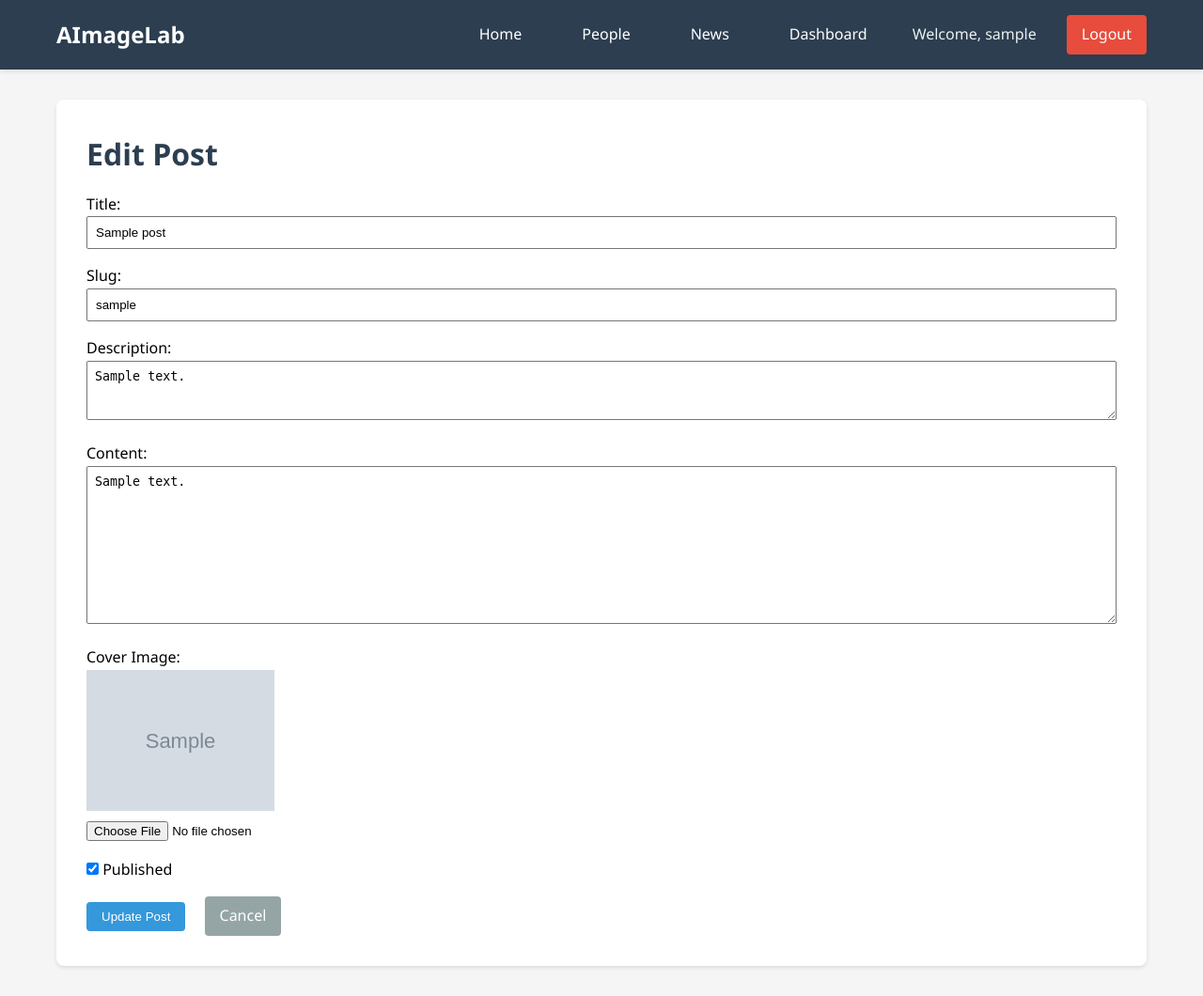
After one commit to AImageLab-zip/aimagelab-website, a Django app: a page that uses docker-site/main/templates/main/post_edit.html in a window 1280 px wide. The commit adds this page. Shown: the whole page at 94% size. Run offline with Django 4.2, Linux system fonts and the light colour scheme; a user stored in the database is signed in; tables that the repository leaves empty hold one stand-in row (values such as "Sample post"); grey boxes marked "Sample" are stand-in pictures; parts of the project's set-up code (start-up, migrations or seed data) failed here and were passed over.

Commit message:
single post, with edit option

```diff
--- a/docker-site/main/templates/main/news.html
+++ b/docker-site/main/templates/main/news.html
@@ -10,7 +10,7 @@
  {% if user.is_authenticated %}
     <div style="margin-top: 2rem; padding: 1.5rem; background-color: #ecf0f1; border-radius: 4px;">
     <h2>Add a new post</h2>
-    <form method="post" action="{% url 'add_post' %}" enctype="multipart/form-data">
+    <form method="post" action="{% url 'post_add' %}" enctype="multipart/form-data">
         {% csrf_token %}
         <div>
             <label>Title:</label><br>
@@ -44,11 +44,12 @@
  {% endif %}
     {% for post in posts %}
     <article>
-        <h2>{{ post.title }}</h2>
+        <h2><a href="{% url 'single' post.slug %}" style="text-decoration: none; color: #2c3e50;">{{ post.title }}</a></h2>
         <p><small>{{ post.published_at|date:"F d, Y" }}</small></p>
         {% if post.description %}
         <p>{{ post.description }}</p>
         {% endif %}
+        <a href="{% url 'single' post.slug %}">Read more →</a>
     </article>
     {% empty %}
     <p>No news available.</p>
--- /dev/null
+++ b/docker-site/main/templates/main/post_edit.html
@@ -0,0 +1,45 @@
+{% extends 'main/base.html' %}
+
+{% block title %}Edit Post - AImageLab{% endblock %}
+
+{% block content %}
+<div class="card">
+    <h1>Edit Post</h1>
+    <form method="post" enctype="multipart/form-data">
+        {% csrf_token %}
+        <div>
+            <label>Title:</label><br>
+            <input type="text" name="title" value="{{ post.title }}" required style="width: 100%; padding: 0.5rem;">
+        </div>
+        <div style="margin-top: 1rem;">
+            <label>Slug:</label><br>
+            <input type="text" name="slug" value="{{ post.slug }}" required style="width: 100%; padding: 0.5rem;">
+        </div>
+        <div style="margin-top: 1rem;">
+            <label>Description:</label><br>
+            <textarea name="description" rows="3" style="width: 100%; padding: 0.5rem;">{{ post.description }}</textarea>
+        </div>
+        <div style="margin-top: 1rem;">
+            <label>Content:</label><br>
+            <textarea name="content" rows="10" required style="width: 100%; padding: 0.5rem;">{{ post.content }}</textarea>
+        </div>
+        <div style="margin-top: 1rem;">
+            <label>Cover Image:</label><br>
+            {% if post.cover %}
+            <img src="{{ post.cover.url }}" alt="Current cover" style="max-width: 200px; display: block; margin-bottom: 0.5rem;">
+            {% endif %}
+            <input type="file" name="cover" accept="image/*">
+        </div>
+        <div style="margin-top: 1rem;">
+            <label>
+                <input type="checkbox" name="is_published" value="true" {% if post.is_published %}checked{% endif %}>
+                Published
+            </label>
+        </div>
+        <div style="margin-top: 1rem;">
+            <button type="submit" style="padding: 0.5rem 1rem; background-color: #3498db; color: white; border: none; border-radius: 4px; cursor: pointer;">Update Post</button>
+            <a href="{% url 'single' post.slug %}" style="margin-left: 1rem; padding: 0.5rem 1rem; background-color: #95a5a6; color: white; text-decoration: none; border-radius: 4px; display: inline-block;">Cancel</a>
+        </div>
+    </form>
+</div>
+{% endblock %}
--- a/docker-site/main/urls.py
+++ b/docker-site/main/urls.py
@@ -8,5 +8,7 @@ urlpatterns = [
     path('logout/', views.logout_view, name='logout'),
     path('dashboard/', views.dashboard, name='dashboard'),
     path('news/', views.news, name='news'),
-    path('news/add/', views.add_post, name='add_post'),
+    path('news/add/', views.post_add, name='post_add'),
+    path('news/<slug:slug>/', views.post_single, name='single'),
+    path('news/<slug:slug>/edit/', views.post_edit, name='post_edit'),
 ]
--- a/docker-site/main/views.py
+++ b/docker-site/main/views.py
@@ -15,8 +15,13 @@ def news(request):
     posts = Post.objects.filter(is_published=True).order_by('-published_at')
     return render(request, 'main/news.html', {'posts': posts})
 
+def post_single(request, slug):
+    """Single post detail view."""
+    post = Post.objects.get(slug=slug, is_published=True)
+    return render(request, 'main/single.html', {'post': post})
+
 @login_required
-def add_post(request):
+def post_add(request):
     """Add a new post."""
     if request.method == 'POST':
         title = request.POST.get('title')
@@ -37,6 +42,23 @@ def add_post(request):
         messages.success(request, 'Post added successfully!')
         return redirect('news')
     return redirect('news')
+
+@login_required
+def post_edit(request, slug):
+    """Edit an existing post."""
+    post = Post.objects.get(slug=slug)
+    if request.method == 'POST':
+        post.title = request.POST.get('title')
+        post.slug = request.POST.get('slug')
+        post.description = request.POST.get('description', '')
+        post.content = request.POST.get('content')
+        post.is_published = request.POST.get('is_published') == 'true'
+        if request.FILES.get('cover'):
+            post.cover = request.FILES.get('cover')
+        post.save()
+        messages.success(request, 'Post updated successfully!')
+        return redirect('single', slug=post.slug)
+    return render(request, 'main/post_edit.html', {'post': post})
 
 def people(request):
     """People/Team page view."""
```
Also changed, not shown: docker-site/main/templates/main/single.html (added, +26 -0 lines).
